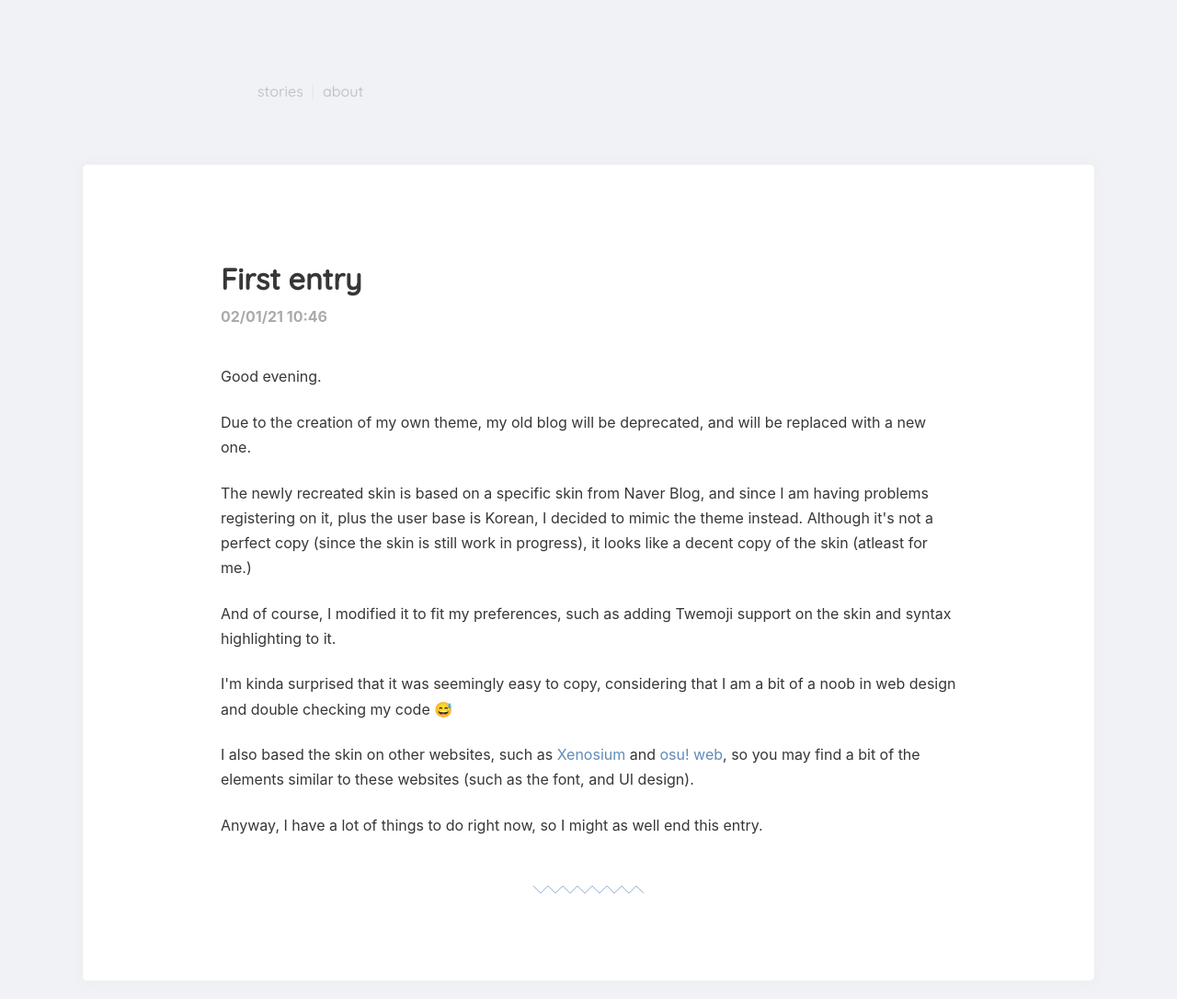
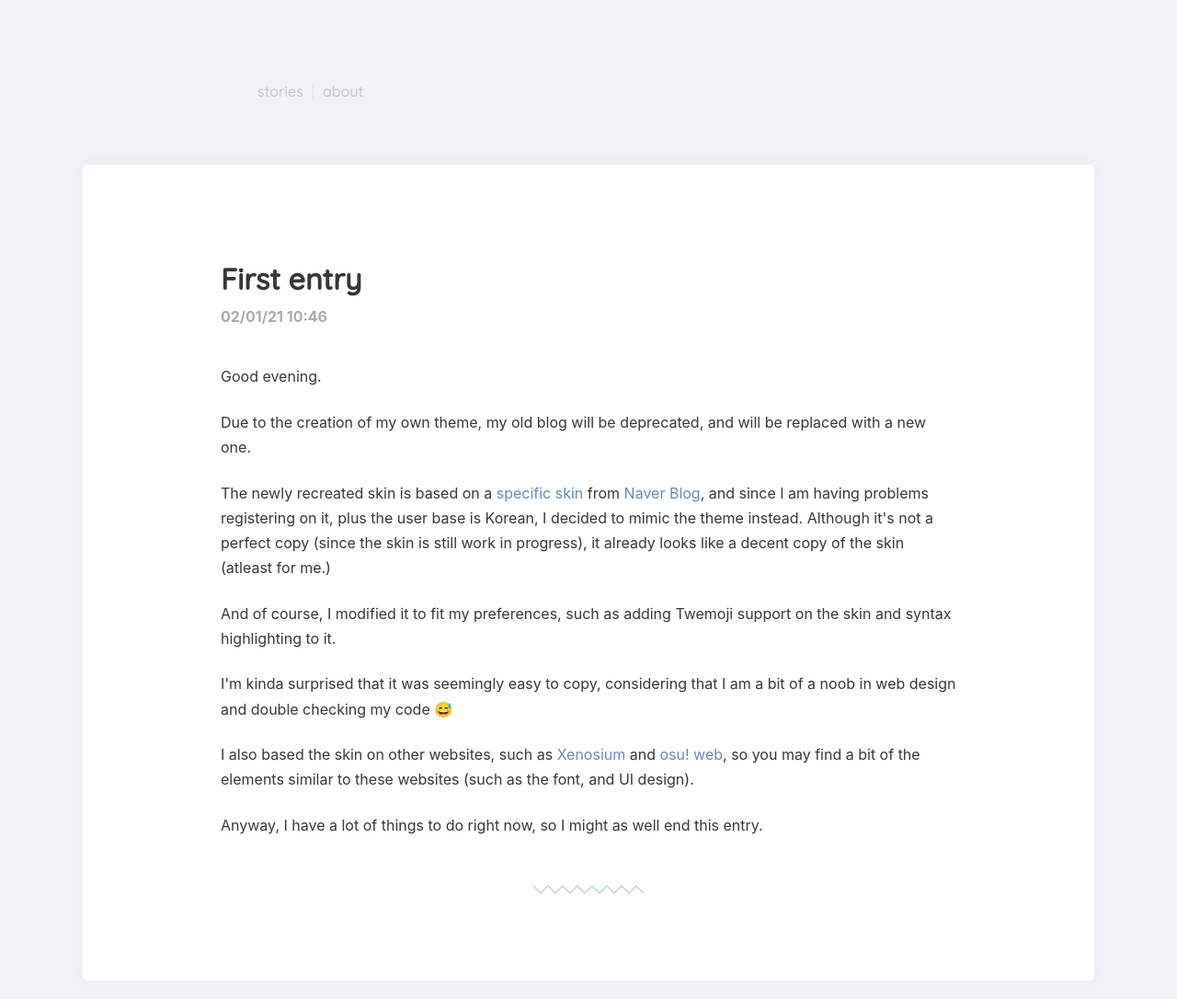
Before and after one commit to Leftsm/leftsm.github.io, a Jekyll site: the page built from _posts/2021-02-01-1.md, in a window 1280 px wide. Shown: the whole page at 92% size. Built offline with Jekyll 4.4.1, drawn with Linux system fonts in a browser that asks for light colours; nearby versions of some CDN libraries; some web fonts are replaced.

```diff
--- a/_posts/2021-02-01-1.md
+++ b/_posts/2021-02-01-1.md
@@ -9,7 +9,7 @@ excerpt: ""
 
 <p>Due to the creation of my own theme, my old blog will be deprecated, and will be replaced with a new one.</p>
 
-<p>The newly recreated skin is based on a specific skin from Naver Blog, and since I am having problems registering on it, plus the user base is Korean, I decided to mimic the theme instead. Although it's not a perfect copy (since the skin is still work in progress), it looks like a decent copy of the skin (atleast for me.)</p>
+<p>The newly recreated skin is based on a <a href="https://factory.blog.naver.com/skin/Detail.nhn?itemSeq=48402985&categoryNo=&tagNo=#cb">specific skin</a> from <a href="https://blog.naver.com">Naver Blog</a>, and since I am having problems registering on it, plus the user base is Korean, I decided to mimic the theme instead. Although it's not a perfect copy (since the skin is still work in progress), it already looks like a decent copy of the skin (atleast for me.)</p>
 
 <p>And of course, I modified it to fit my preferences, such as adding Twemoji support on the skin and syntax highlighting to it.</p>
 
```
Also changed, not shown: README.md.
